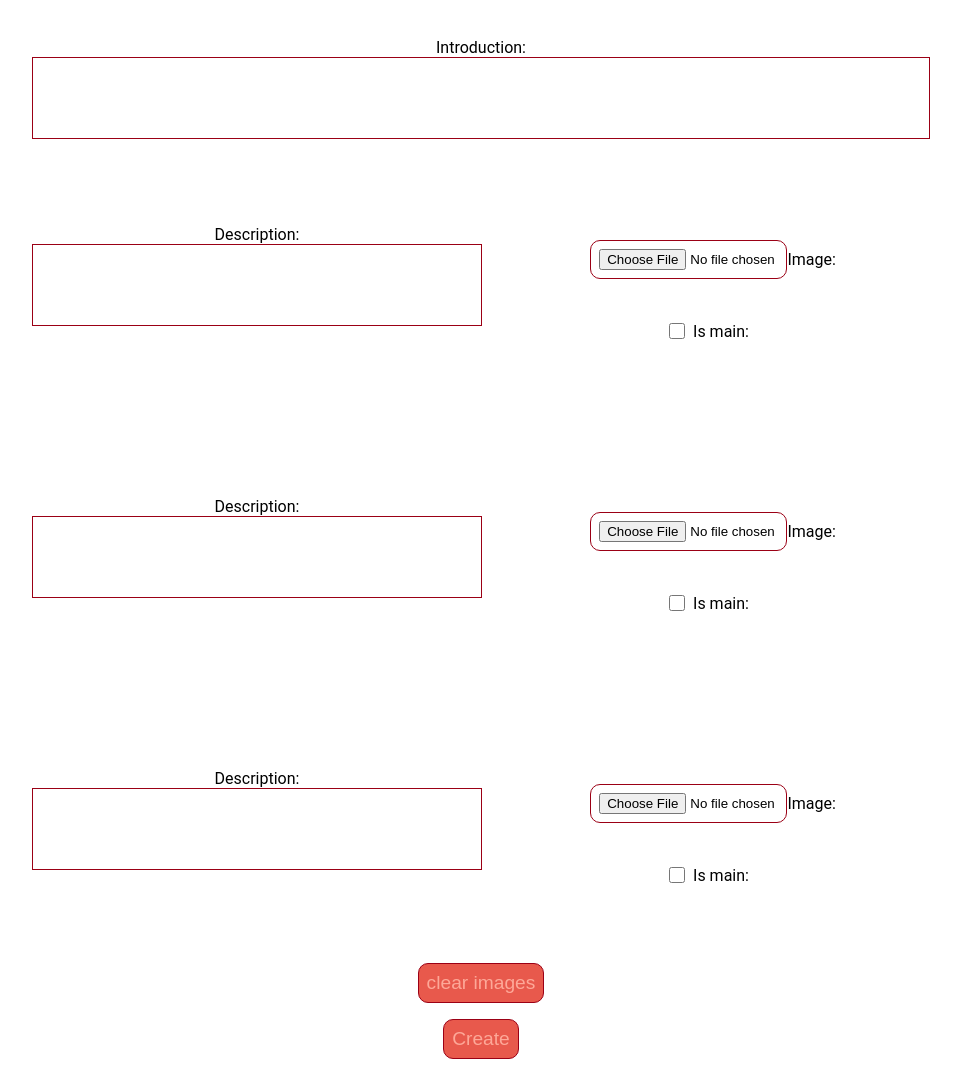
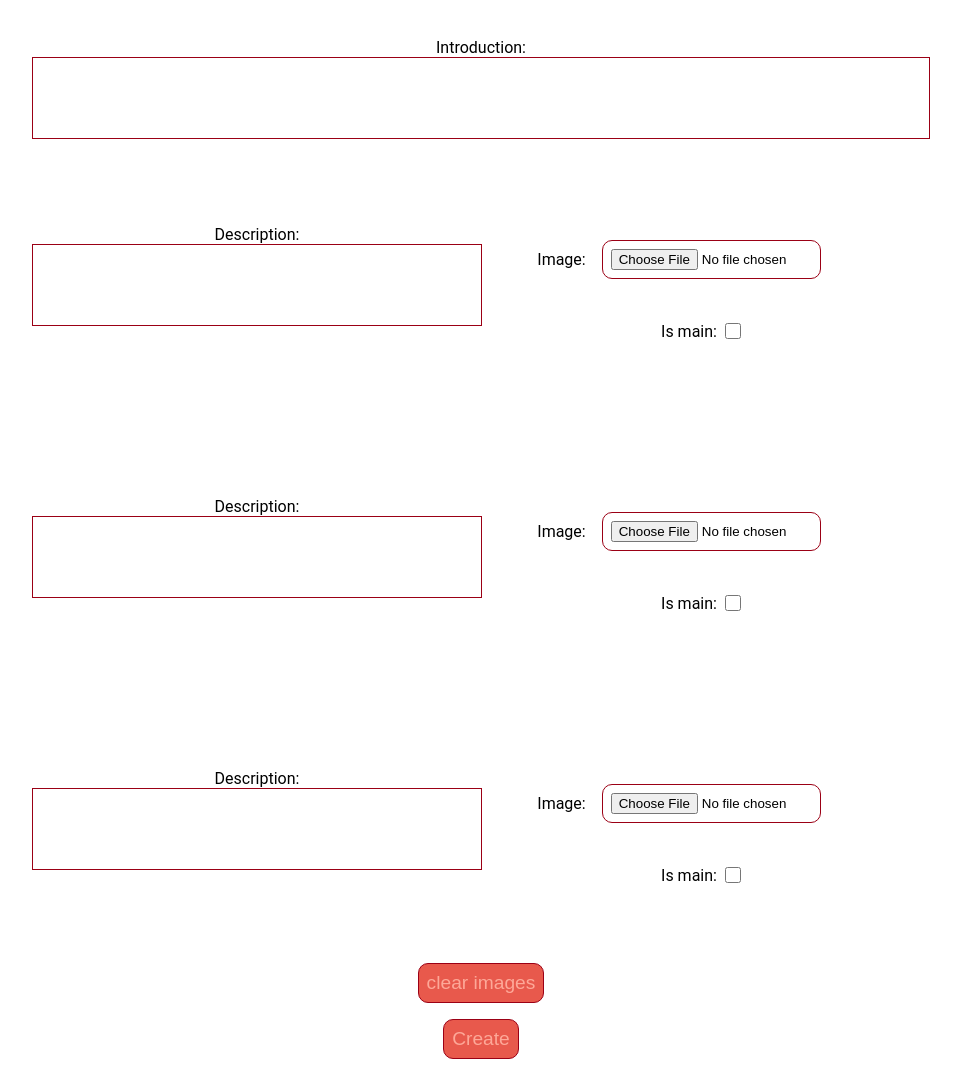
Before and after one commit to DomanskiFilip/MyCollab, a Django app: page /collabs/new/ in a window 1280 px wide. Shown: the part 485-1567 px from the top of the page, without its empty margins (159-1120 px from the left). Run offline with Django 4.2, Linux system fonts and the light colour scheme; the visitor is signed in with stand-in values (Sample User, id 1); data that the repository does not hold is empty.

Commit message:
fixed wrong labels on new collab page

```diff
--- a/collabs/templates/collabs/new.html
+++ b/collabs/templates/collabs/new.html
@@ -24,11 +24,15 @@ New Collab
       </section>
       <section class="wrapper-column">
         <section class="wrapper-row" id="img_box">
-          {{ form.image.label_tag }} {{ form.image }}
+          <div class="label-wrapper">
+            {{ form.image.label_tag }} {{ form.image }}
+          </div>
           <span id="preview{{ forloop.counter0 }}"></span>
         </section>
         <section class="wrapper-row">
-          {{ form.is_main.label_tag }} {{ form.is_main }}
+          <div class="label-wrapper">
+            {{ form.is_main.label_tag }} {{ form.is_main }}
+          </div>
         </section>
       </section>
     </section>
--- a/static/Core/style.css
+++ b/static/Core/style.css
@@ -615,8 +615,15 @@ footer {
         height: 7rem;
     }
 
+    .label-wrapper {
+        display: flex;
+        flex-direction: row-reverse;
+        justify-content: flex-end;
+        align-items: center;
+      }
+
     #CollabForm .input_image {
-        width: 40%;
+        width: 60%;
         margin-left: 1rem;
     }
 
```
